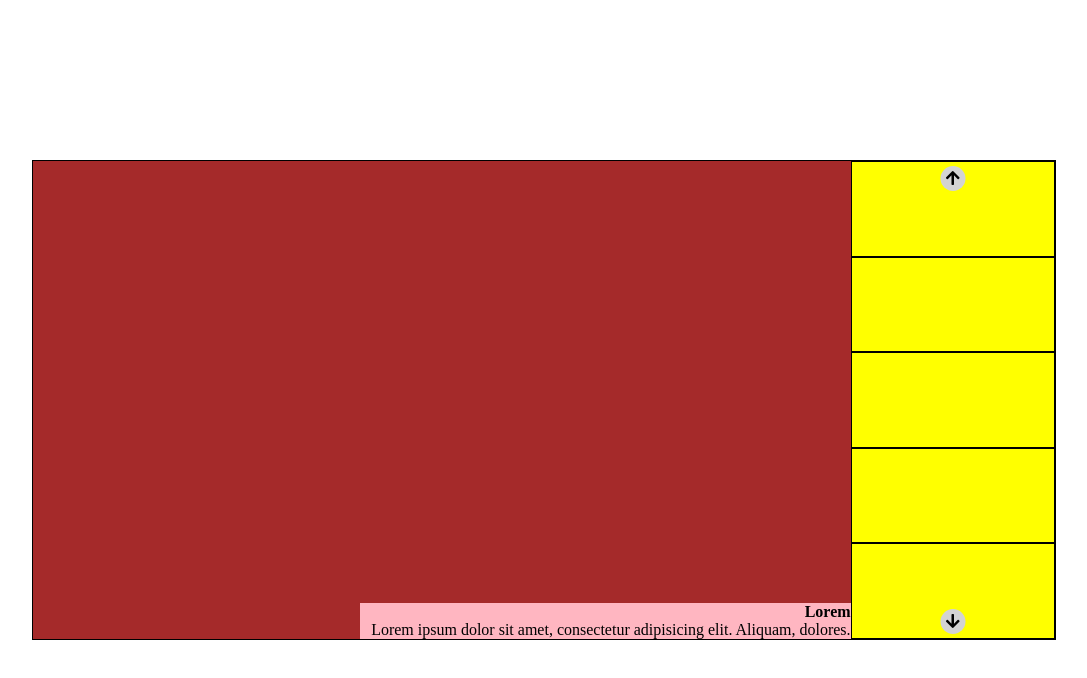
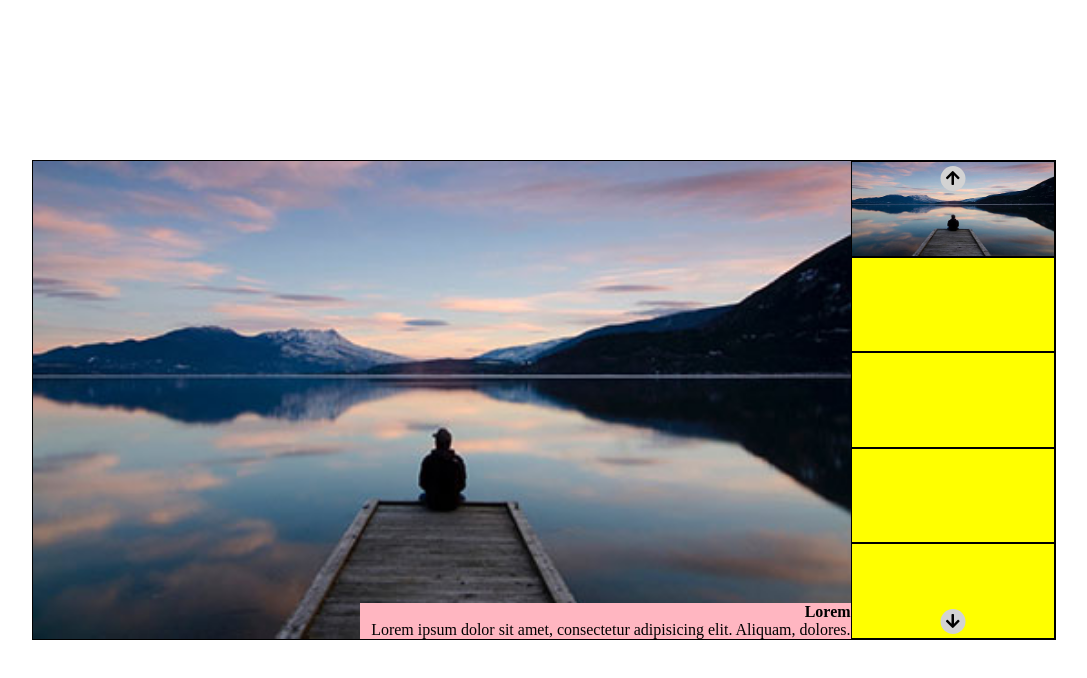
Before and after one commit to Nicholas91X/js-array-carousel, a plain HTML site: page index.html in a window 1280 px wide. Shown: the whole page, without its empty margins (96-1183 px from the left). Drawn offline with Linux system fonts and the light colour scheme.

Commit message:
struttura con immagini

```diff
--- a/css/style.css
+++ b/css/style.css
@@ -12,6 +12,11 @@
     left: 50%;
     transform: translate(-50%, -50%);
     display: flex;
+}
+
+img {
+    width: 100%;
+    height: 100%;
 }
 
 .container-grande {
--- a/index.html
+++ b/index.html
@@ -12,6 +12,7 @@
     <div class="container">
         <!-- inizio struttura statica -->
         <div class="container-grande">
+            <img src="img/01.jpg" alt="">
             <div class="descrizione">
                 <h4>Lorem</h4>
                 <p>Lorem ipsum dolor sit amet, consectetur adipisicing elit. Aliquam, dolores. </p>
@@ -20,7 +21,9 @@
         <div class="libreria">
             <div class="up"><i class="fas fa-arrow-up"></i></div>
             <div class="down"><i class="fas fa-arrow-down"></i></div>
-            <div class="contenitore-immagine"></div>
+            <div class="contenitore-immagine">
+                <img src="img/01.jpg" alt="">
+            </div>
             <div class="contenitore-immagine"></div>
             <div class="contenitore-immagine"></div>
             <div class="contenitore-immagine"></div>
```
Also changed, not shown: js/script.js (+15 -0 lines).
